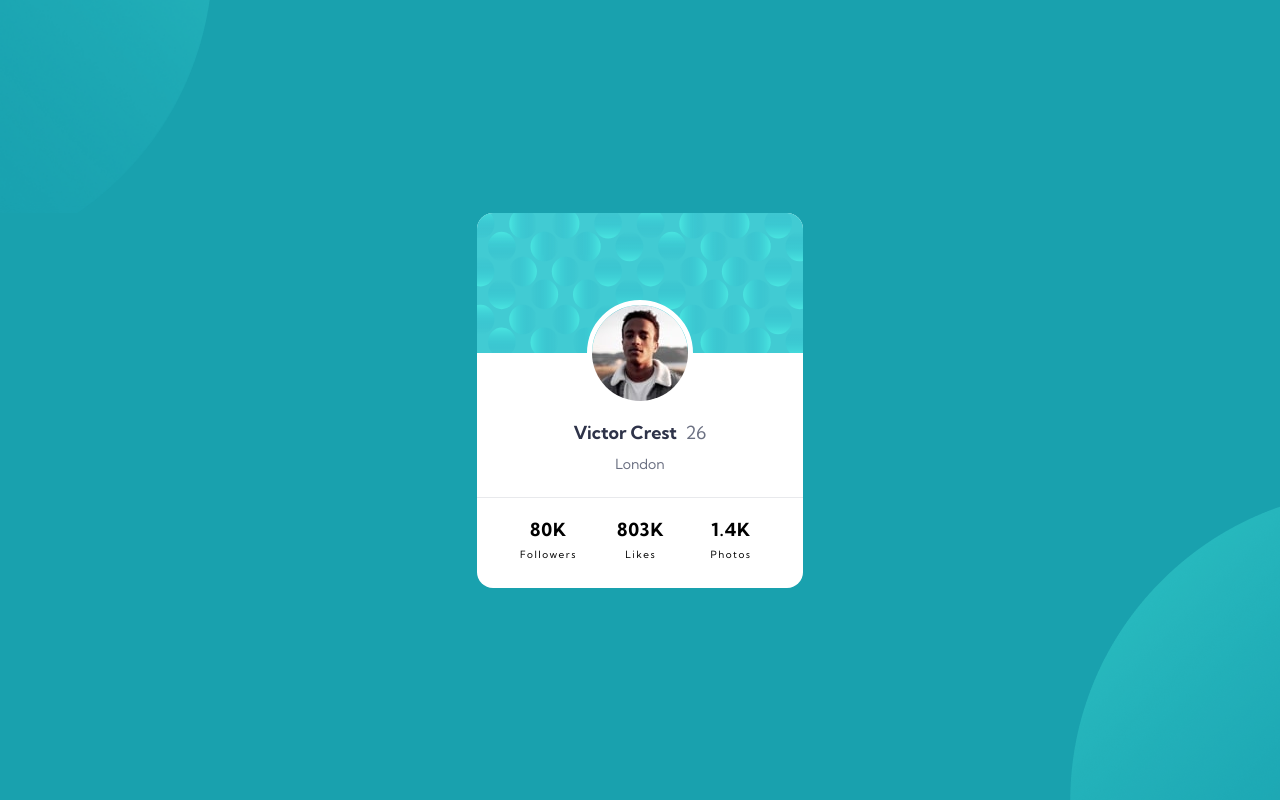
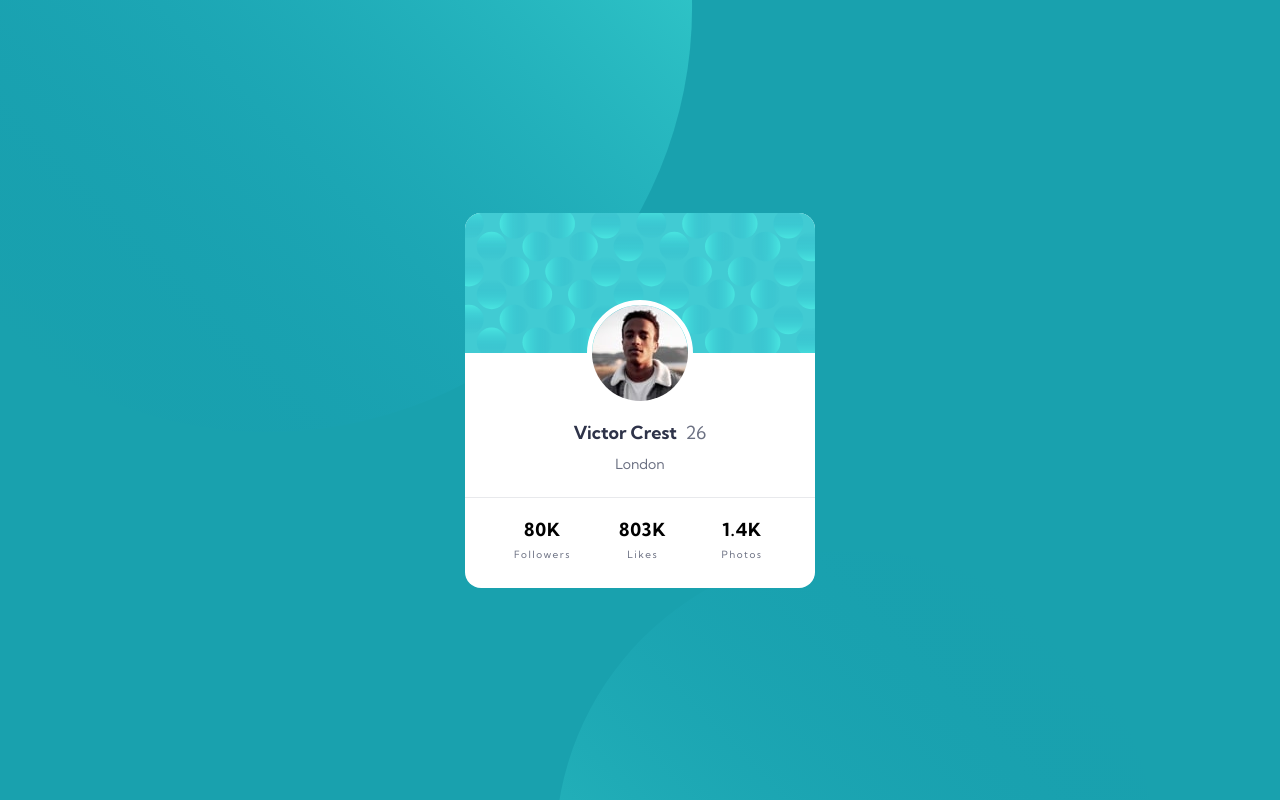
Before and after one commit to waquintero-ia/profileCard, a React (Vite) app: page / in a window 1280 px wide. Shown: the top 800 px of the page. Built offline with nearby package versions, Linux system fonts and the light colour scheme.

Commit message:
fixed bacground @media-min 768px

```diff
--- a/src/App.css
+++ b/src/App.css
@@ -6,6 +6,7 @@ body {
   justify-content: center;
   align-items: center;
   position: relative;
+  overflow: hidden;
 }
 
 body::before {
@@ -35,3 +36,31 @@ body::after {
   background-size: cover;
   z-index: -2;
 }
+
+@media (min-width: 768px){
+  body::before {
+    content: '';
+    position: absolute;
+    top: 0;
+    left: 0;
+    background-image: url(/images/bg-pattern-top.svg);
+    background-repeat: no-repeat;
+    background-position: top left;
+    background-size: cover;
+    transform: scale(400%) translateX(40px) translateY(-25px);
+    z-index: -3;
+  }
+
+  body::after {
+    content: '';
+    position: absolute;
+    right: 0;
+    bottom: 0;
+    background-image: url(/images/bg-pattern-bottom.svg);
+    background-repeat: no-repeat;
+    background-position: right bottom;
+    background-size: cover;
+    z-index: -2;
+    transform: scale(200%) translateX(-160px) translateY(55px) rotate(-90deg);
+  }
+}
--- a/src/component/Card.jsx
+++ b/src/component/Card.jsx
@@ -6,7 +6,7 @@ import UserInfo from "./UserInfo"
 const Card = () => {
   return(
     <>
-      <div className="container w-[326px] min-h-[375px] bg-white rounded-2xl overflow-hidden flex justify-center">
+      <div className="container w-[326px] min-h-[375px] bg-white rounded-2xl overflow-hidden flex justify-center md:w-[350px]">
         <div className="content">
           <BgCard />
           <ImageProfile />
--- a/src/component/Items.jsx
+++ b/src/component/Items.jsx
@@ -7,7 +7,7 @@ const Items = ({score, tag}) =>{
         <div className="number text-[18px] font-bold tracking-wider">
           {score}
         </div>
-        <div className="tag text-[10px] tracking-[1.5px]">
+        <div className="tag text-[10px] tracking-[1.5px] text-grey-600">
           {tag}
         </div>
       </div>
--- a/src/component/Score.jsx
+++ b/src/component/Score.jsx
@@ -5,8 +5,8 @@ const Score = () =>{
   return(
     <>
           <div className="score_container flex justify-center">
-            <div className="score_content w-[240px] flex gap-[46px]">
-              <div className="score_part_1 flex gap-[40px]">
+            <div className="score_content w-[240px] flex gap-[46px] md:w-[252px] md:gap-[55px]">
+              <div className="score_part_1 flex gap-[40px] md:gap-[48px]">
                 <Items
                   key={score[0].tag}
                   score={score[0].score}
--- a/tailwind.config.js
+++ b/tailwind.config.js
@@ -11,7 +11,10 @@ export default {
         'grey-900': '#2E3349',
         'grey-600': '#6B7082',
         'grey-300': '#E8E9EC',
-    },
+      },
+      dropShadow: {
+        'custom': '0px 50px 100px -20px rgba(8, 70, 94, 0.5048)',
+      }
     },
   },
   plugins: [],
```
Also changed, not shown: public/images/oval_desktop_bottom.png (added), public/images/oval_desktop_top.png (added).
